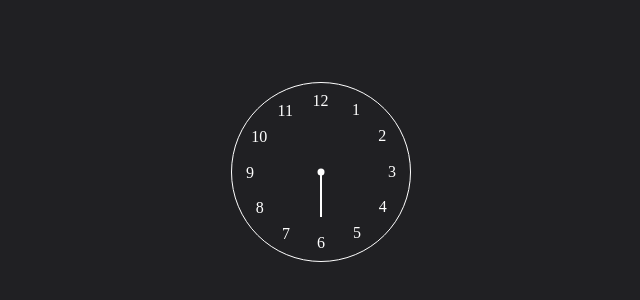
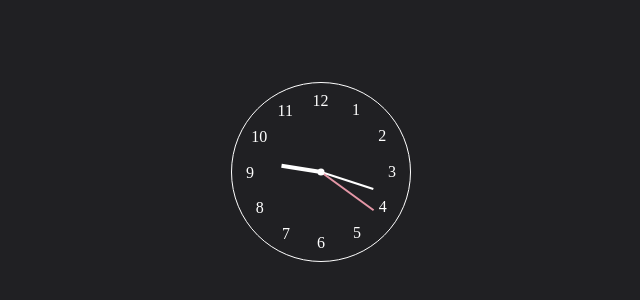
Before and after one commit to devLuenna/analog-clock, a React (Create React App) app: page / in a window 1280 px wide. Shown: the part 228-528 px from the top of the page, without its empty margins (319-959 px from the left). Built offline with nearby package versions, Linux system fonts and the light colour scheme.

Commit message:
분침, 초침 컴포넌트 마크업

```diff
--- a/src/App.css
+++ b/src/App.css
@@ -1,6 +1,7 @@
 :root {
     --white: #fff;
     --black: #202023;
+    --pink: #e597a7;
     --clock-radius: 90px;
     --segment-width: 25px;
     --segment-height: 5px;
--- a/src/App.jsx
+++ b/src/App.jsx
@@ -2,10 +2,15 @@ import './App.css';
 import Clock from './components/clock';
 
 export default function App() {
-  const time = new Date();
+  const today = new Date();
+  const time = {
+    hours: today.getHours(),
+    minutes: today.getMinutes(),
+    seconds: today.getSeconds(),
+  };
   return (
-    <div className="app">
+    <section className="app">
       <Clock time={time} />
-    </div>
+    </section>
   );
 }
--- a/src/components/clock/index.jsx
+++ b/src/components/clock/index.jsx
@@ -1,7 +1,7 @@
 import React from 'react';
 import './styles.css';
 import { CIRCLE_DEGREES } from '../../constants';
-import { getHourDegree } from '../../utils';
+import { getHourDegree, getMinuteDegree, getSecondDegree } from '../../utils';
 
 const ClockNumber = ({ value }) => (
   <div className="clock-face__number" style={{ rotate: `${(CIRCLE_DEGREES / 12) * (value - 1) + 210}deg` }}>
@@ -31,11 +31,21 @@ const HourHand = ({ hours, minutes }) => (
   />
 );
 
+const MinuteHand = ({ minutes }) => (
+  <div className="clock-hand clock-hand__minute" style={{ rotate: `${getMinuteDegree(minutes)}deg` }} />
+);
+
+const SecondHand = ({ seconds }) => (
+  <div className="clock-hand clock-hand__second" style={{ rotate: `${getSecondDegree(seconds)}deg` }} />
+);
+
 const Clock = ({ time }) => {
-  console.log('time', time);
+  const { hours, minutes, seconds } = time;
   return (
     <ClockFace>
-      <HourHand hours={time.hours} minutes={time.minutes} />
+      <HourHand hours={hours} minutes={minutes} />
+      <MinuteHand minutes={minutes} />
+      <SecondHand seconds={seconds} />
     </ClockFace>
   );
 };
--- a/src/components/clock/styles.css
+++ b/src/components/clock/styles.css
@@ -42,7 +42,19 @@
 }
 
 .clock-hand__hour {
-    width: 2px;
-    height: calc(var(--clock-radius) - 45px);
+    width: 4px;
+    height: calc(var(--clock-radius) - 50px);
     background-color: var(--white);
 }
+
+.clock-hand__minute {
+    width: 2px;
+    height: calc(var(--clock-radius) - 35px);
+    background-color: var(--white);
+}
+
+.clock-hand__second {
+    width: 2px;
+    height: calc(var(--clock-radius) - 25px);
+    background-color: var(--pink);
+}
--- a/src/utils/index.js
+++ b/src/utils/index.js
@@ -1,3 +1,5 @@
 import { CIRCLE_DEGREES } from '../constants';
 
 export const getHourDegree = (hours, minutes) => (CIRCLE_DEGREES / 12) * hours + 180 + (minutes / 60) * 30;
+export const getMinuteDegree = (minutes) => (CIRCLE_DEGREES / 60) * minutes + 180;
+export const getSecondDegree = (seconds) => (CIRCLE_DEGREES / 60) * seconds + 180;
```
